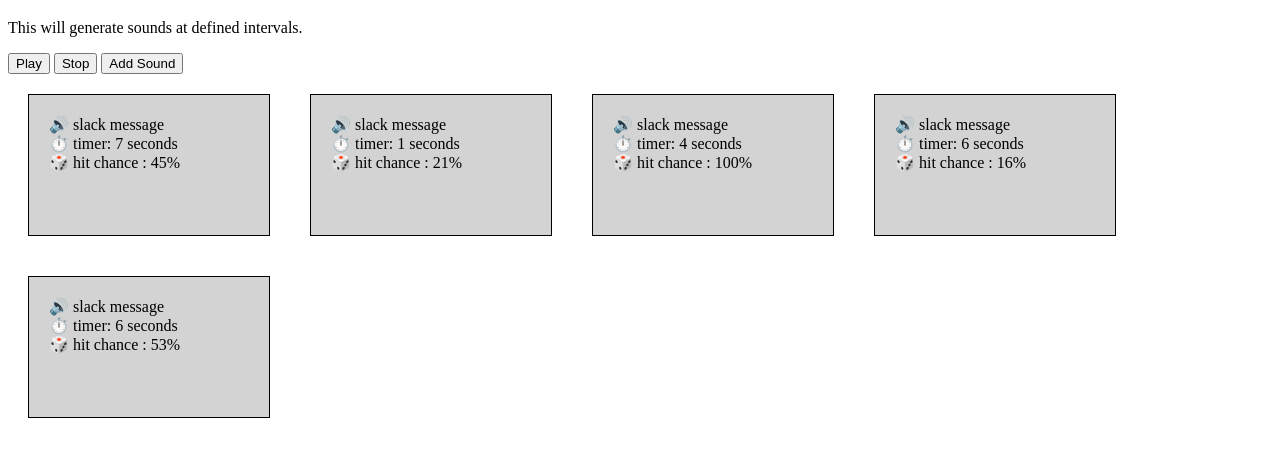
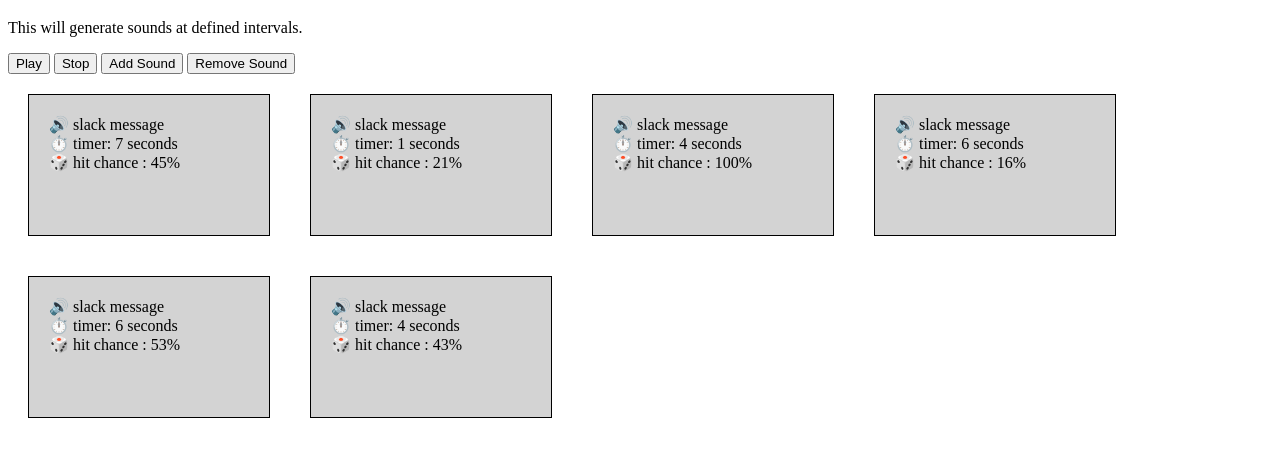
Before and after one commit to LK00100100/sound-simulator, a plain HTML site: page slack.html in a window 1280 px wide. Both pictures are taken after a click on the button "Add Sound". Shown: the part 61-518 px from the top of the page. Drawn offline with Linux system fonts and the light colour scheme.

Commit message:
quick remove sound

```diff
--- a/script.js
+++ b/script.js
@@ -28,11 +28,33 @@ function clickStop() {
 }
 
 function clickAddSound() {
-    createSoundBox();
+    const soundsDiv = document.getElementById("sounds");
+
+    const soundBox = createSoundBox();
+    soundsDiv.appendChild(soundBox);
 }
 
+function clickRemoveSound() {
+    const soundsDiv = document.getElementById("sounds");
+
+    if (soundsDiv.children.length == 0)
+        return;
+
+    const lastChild = soundsDiv.lastChild;
+    const lastChildId = lastChild.id;
+    const intervalId = Number.parseInt(lastChildId.substring(lastChildId.indexOf("-") + 1));
+
+    clearInterval(intervalId);
+
+    soundsDiv.removeChild(lastChild);
+    console.log("interval removed:" + intervalId)
+}
+
+/**
+ * create a sound box and assigns a sound.
+ * @returns
+ */
 function createSoundBox() {
-
     const timerSeconds = getRandomInt(10) + 1;
     const hitChance = getRandomInt(100) + 1;
 
@@ -48,11 +70,11 @@ function createSoundBox() {
         soundBox.classList.remove("playing");
     };
 
-    setInterval(() => {
+    const intervalId = setInterval(() => {
         if (!isPlay)
             return;
 
-        let diceRoll = getRandomInt(100);
+        const diceRoll = getRandomInt(100);
 
         if (diceRoll > hitChance)
             return;
@@ -61,6 +83,9 @@ function createSoundBox() {
         soundBox.classList.add("playing");
 
     }, timerSeconds * 1000);
+
+    console.log("interval added:" + intervalId)
+    soundBox.id = `soundBox-${intervalId}`;
 
     return soundBox;
 }
--- a/slack.html
+++ b/slack.html
@@ -20,6 +20,7 @@
     <button id="btn-stop" onclick="clickStop()">Stop</button>
 
     <button id="btn-add-sound" onclick="clickAddSound()">Add Sound</button>
+    <button id="btn-remove-sound" onclick="clickRemoveSound()">Remove Sound</button>
 
     <div id="sounds">
     </div>
```
Also changed, not shown: 1 other file.
